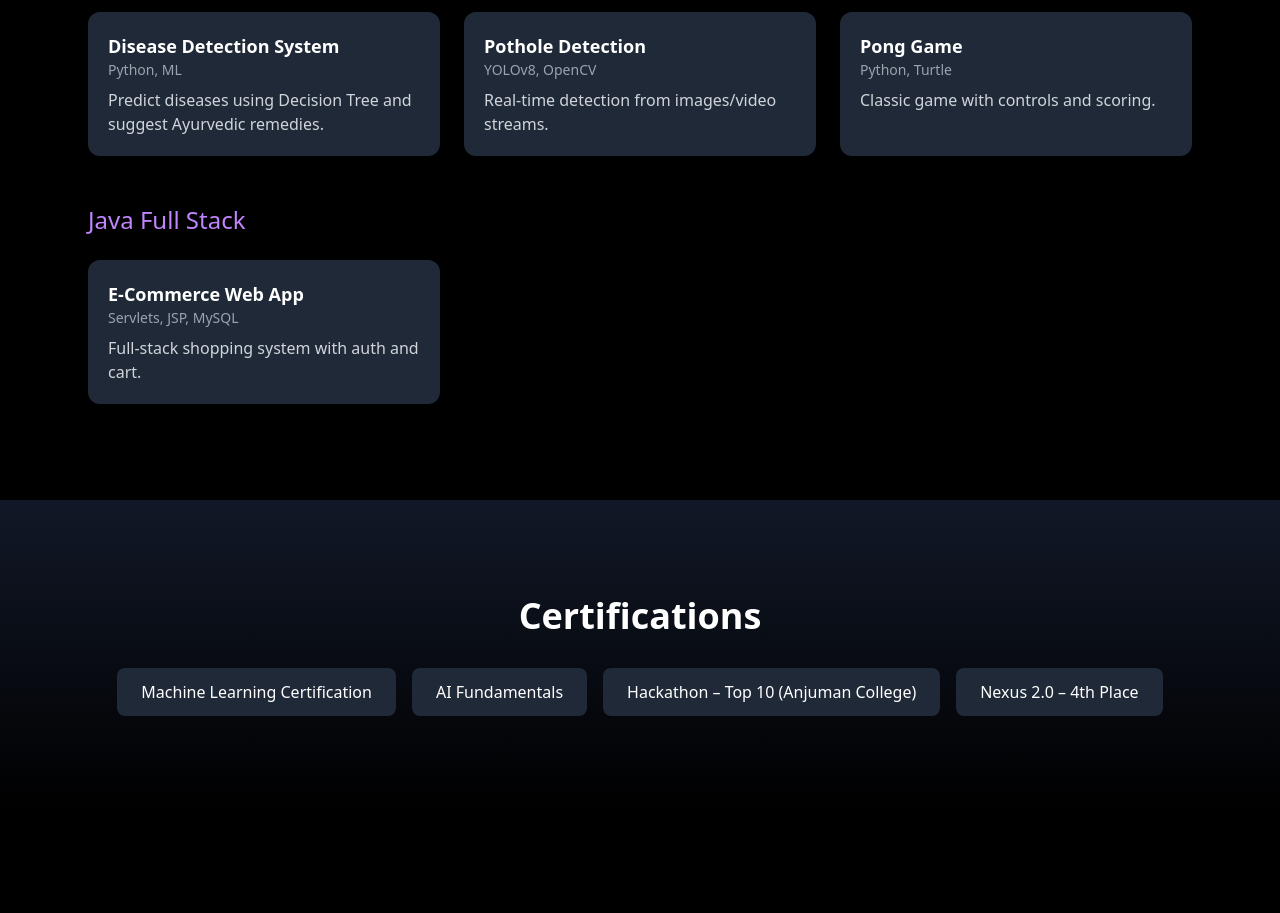
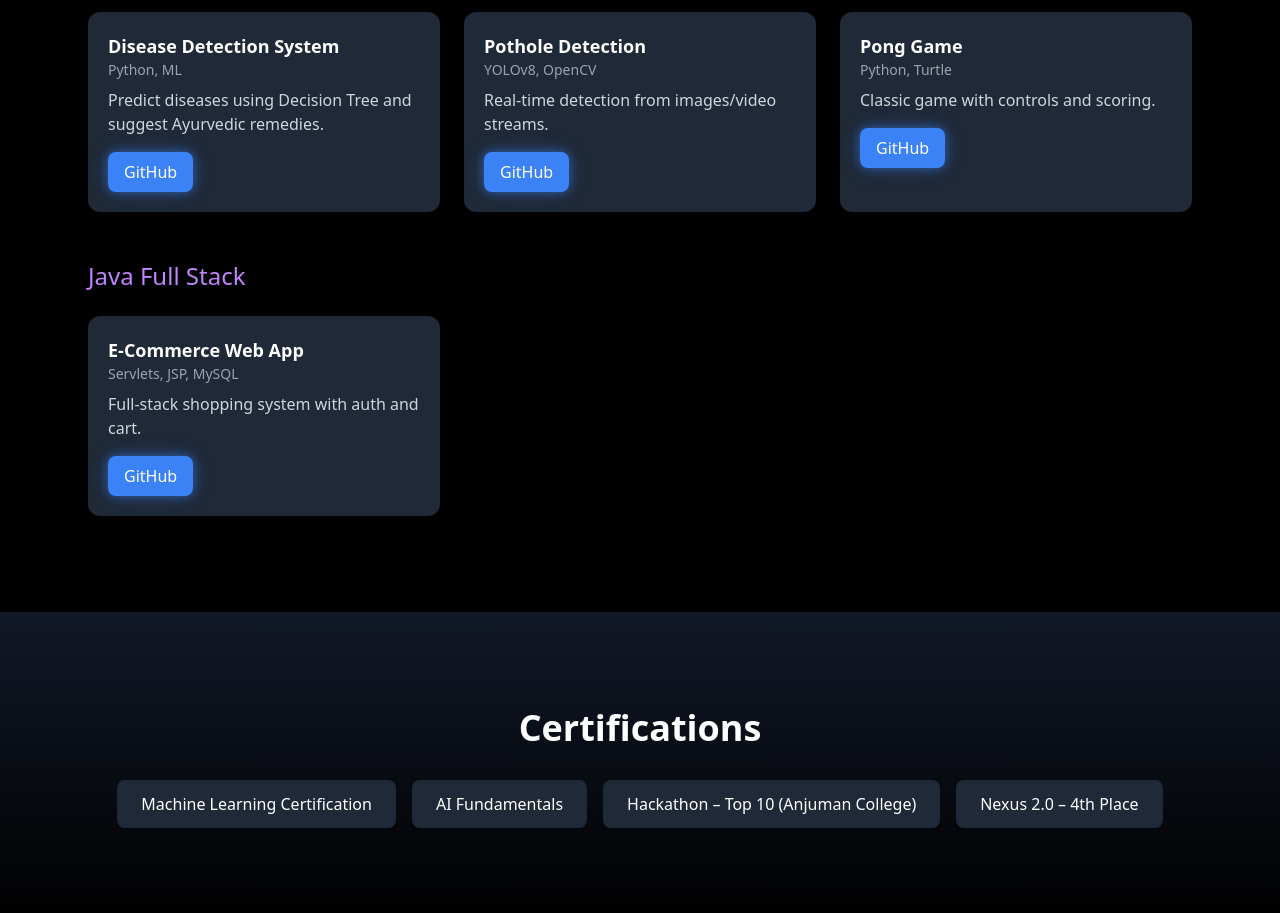
Before and after one commit to MOHAMMADKUMEAL/portfolio, a React (Create React App) app: page / in a window 1280 px wide. Shown: the part 3700-4613 px from the top of the page. Built offline with nearby package versions, Linux system fonts and the light colour scheme.

Commit message:
Updated portfolio UI and added interactive animations

```diff
--- a/public/index.html
+++ b/public/index.html
@@ -2,7 +2,7 @@
 <html lang="en">
   <head>
     <meta charset="utf-8" />
-    <link rel="icon" href="%PUBLIC_URL%/favicon.ico" />
+    <link rel="icon" href="./favicon.png" />
     <meta name="viewport" content="width=device-width, initial-scale=1" />
     <meta name="theme-color" content="#000000" />
     <meta
@@ -24,7 +24,7 @@
       work correctly both with client-side routing and a non-root public URL.
       Learn how to configure a non-root public URL by running `npm run build`.
     -->
-    <title>React App</title>
+    <title>Mohammed Kumeal Portfolio</title>
   </head>
   <body>
     <noscript>You need to enable JavaScript to run this app.</noscript>
--- a/src/components/Projects.jsx
+++ b/src/components/Projects.jsx
@@ -6,6 +6,15 @@ function Card({ p }) {
       <h4 className="text-lg font-semibold">{p.title}</h4>
       <p className="text-sm text-gray-400">{p.tech}</p>
       <p className="mt-2 text-gray-300">{p.desc}</p>
+      <a
+  href={p.github}
+  target="_blank"
+  rel="noreferrer"
+>
+  <button className="mt-4 px-4 py-2 bg-blue-500 hover:bg-blue-600 rounded-lg glow-btn">
+    GitHub
+  </button>
+</a>
     </div>
   );
 }
--- a/src/data/projects.js
+++ b/src/data/projects.js
@@ -3,6 +3,7 @@ export const pythonProjects = [
     title: "Disease Detection System",
     tech: "Python, ML",
     desc: "Predict diseases using Decision Tree and suggest Ayurvedic remedies.",
+    github: "https://github.com/MOHAMMADKUMEAL/Disease-detection-and-ayurvedic-medicine-recommendation-system-using-Decision-Tree-Classifier",
   },
   {
     title: "Pothole Detection",
@@ -21,5 +22,7 @@ export const javaProjects = [
     title: "E-Commerce Web App",
     tech: "Servlets, JSP, MySQL",
     desc: "Full-stack shopping system with auth and cart.",
+    github: "https://github.com/MOHAMMADKUMEAL/FashionHub"
+
   },
 ];
```
Also changed, not shown: public/favicon.png (added), public/profile.jpg.
